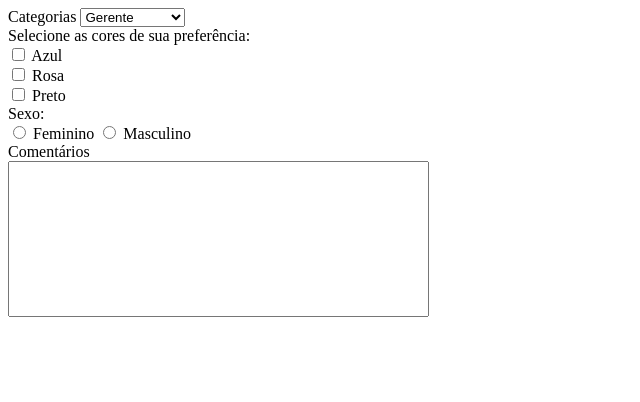
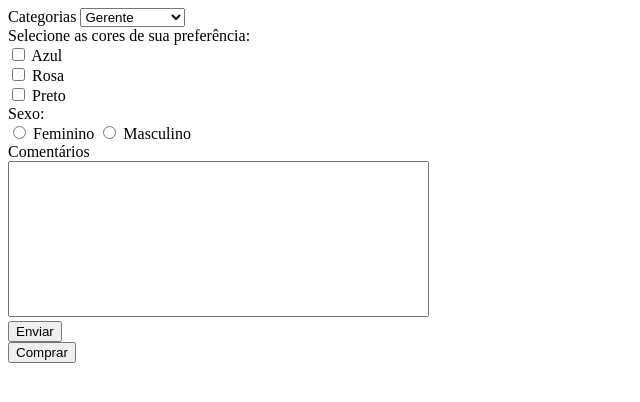
Before and after one commit to nathalialmeida/formulario, a plain HTML site: page index.html in a window 1280 px wide. Shown: the whole page, without its empty margins (0-640 px from the left). Drawn offline with Linux system fonts and the light colour scheme.

Commit message:
Adicionou o botão

```diff
--- a/index.html
+++ b/index.html
@@ -56,5 +56,18 @@
                 style="resize: none;">
             </textarea>
         </div>
+        <!--fim div de comentarios-->
+
+        <!--div de botão-->
+        <div>
+            <input type="submit" value="Enviar" /> <!--html_4-->
+        </div>
+        <!--fim div de botão-->
+
+        <!-- div de botão-->
+        <div>
+            <button type="submit" name="btn_comprar" value="comprar">Comprar</button> <!--html_5-->
+        </div>
+        <!--fim div de botão-->
     </body>
 </html>
```
